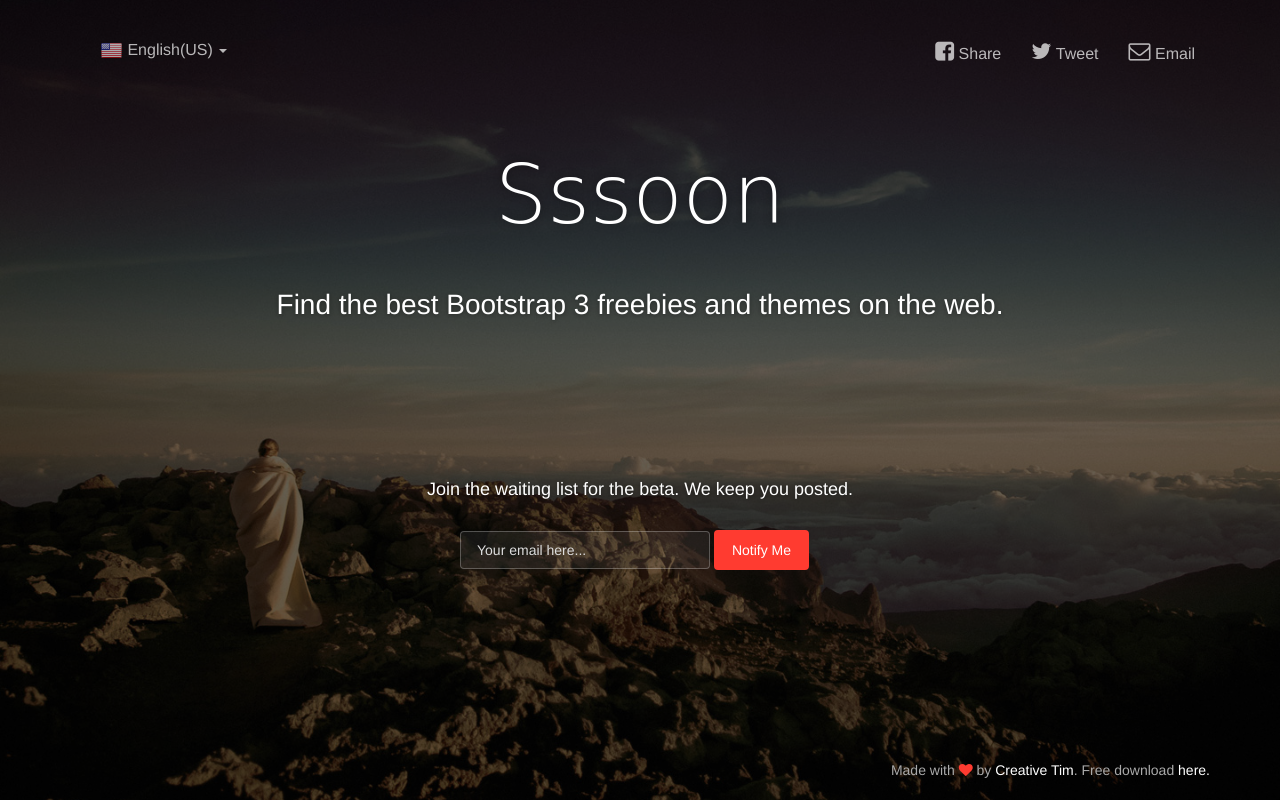
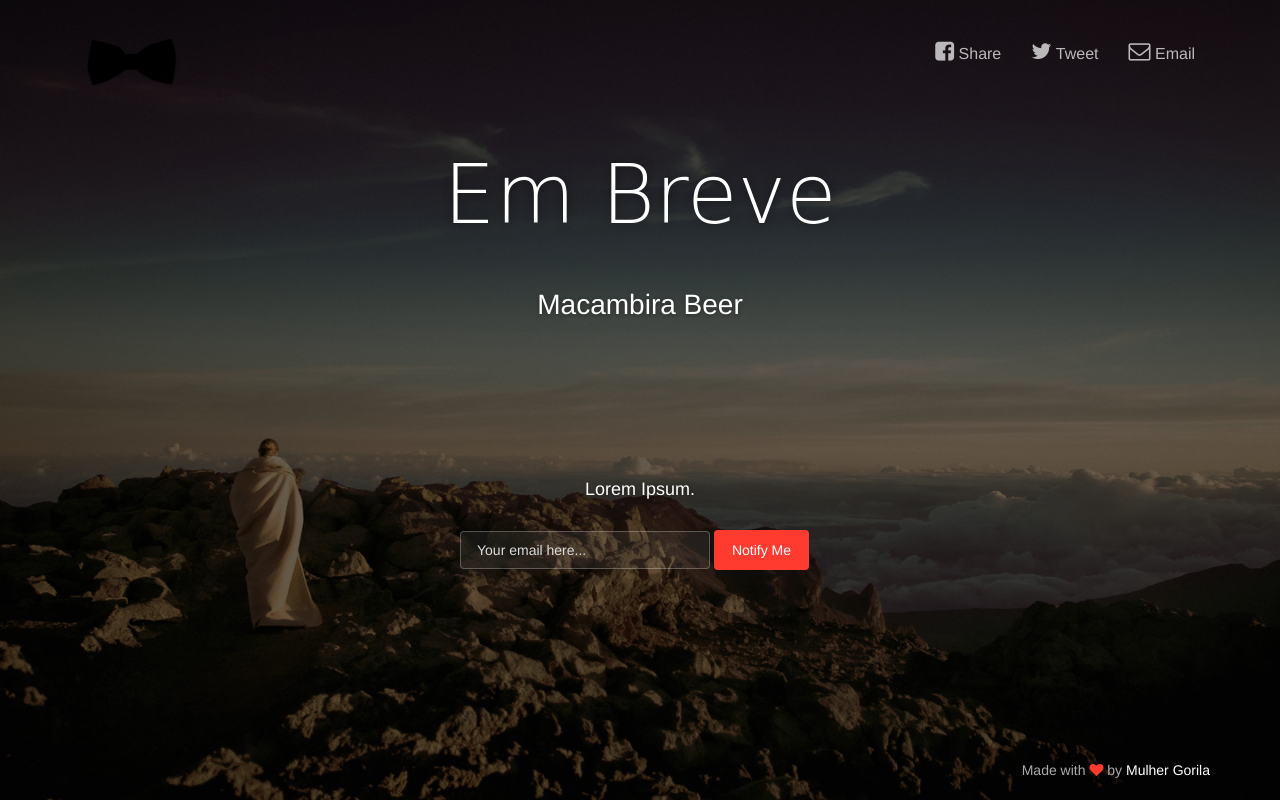
Before and after one commit to tiagocordeiro/macambira, a Django app: page / in a window 1280 px wide. Run offline with Django 3.2, Linux system fonts and the light colour scheme; some libraries are stand-ins or nearby versions; some web fonts are replaced.

Commit message:
Ajusta landing page

```diff
--- a/templates/index.html
+++ b/templates/index.html
@@ -8,7 +8,10 @@
     <meta content='width=device-width, initial-scale=1.0, maximum-scale=1.0, user-scalable=0' name='viewport' />
     <meta name="viewport" content="width=device-width" />
 
-    <title>Sssoon Page </title>
+    <title>Macambira Beer</title>
+
+    <!-- ==== Favicon ==== -->
+    <link rel="icon" href="{% static "images/favicon.png" %}" type="image/png">
 
     <link href="{% static "css/bootstrap.css" %}" rel="stylesheet" />
 	<link href="{% static "css/coming-sssoon.css" %}" rel="stylesheet" />
@@ -34,30 +37,7 @@
 
     <!-- Collect the nav links, forms, and other content for toggling -->
     <div class="collapse navbar-collapse" id="bs-example-navbar-collapse-1">
-      <ul class="nav navbar-nav">
-         <li class="dropdown">
-              <a href="#" class="dropdown-toggle" data-toggle="dropdown">
-                <img src="{% static "images/flags/US.png" %}"/>
-                English(US)
-                <b class="caret"></b>
-              </a>
-              <ul class="dropdown-menu">
-                <li><a href="#"><img src="{% static "images/flags/DE.png" %}"/> Deutsch</a></li>
-                <li><a href="#"><img src="{% static "images/flags/GB.png" %}"/> English(UK)</a></li>
-                <li><a href="#"><img src="{% static "images/flags/FR.png" %}"/> Français</a></li>
-                <li><a href="#"><img src="{% static "images/flags/RO.png" %}"/> Română</a></li>
-                <li><a href="#"><img src="{% static "images/flags/IT.png" %}"/> Italiano</a></li>
-
-                <li class="divider"></li>
-                <li><a href="#"><img src="{% static "images/flags/ES.png" %}"/> Español <span class="label label-default">soon</span></a></li>
-                <li><a href="#"><img src="{% static "images/flags/BR.png" %}"/> Português <span class="label label-default">soon</span></a></li>
-                <li><a href="#"><img src="{% static "images/flags/JP.png" %}"/> 日本語 <span class="label label-default">soon</span></a></li>
-                <li><a href="#"><img src="{% static "images/flags/TR.png" %}"/> Türkçe <span class="label label-default">soon</span></a></li>
-
-              </ul>
-        </li>
-
-      </ul>
+      <img src="{% static "images/favicon.png" %}">
       <ul class="nav navbar-nav navbar-right">
             <li>
                 <a href="#">
@@ -92,15 +72,15 @@
 
     <div class="container">
         <h1 class="logo cursive">
-            Sssoon
+            Em Breve
         </h1>
 <!--  H1 can have 2 designs: "logo" and "logo cursive"           -->
 
         <div class="content">
-            <h4 class="motto">Find the best Bootstrap 3 freebies and themes on the web.</h4>
+            <h4 class="motto">Macambira Beer</h4>
             <div class="subscribe">
                 <h5 class="info-text">
-                    Join the waiting list for the beta. We keep you posted.
+                    Lorem Ipsum.
                 </h5>
                 <div class="row">
                     <div class="col-md-4 col-md-offset-4 col-sm6-6 col-sm-offset-3 ">
@@ -119,7 +99,7 @@
     </div>
     <div class="footer">
       <div class="container">
-             Made with <i class="fa fa-heart heart"></i> by <a href="http://www.creative-tim.com">Creative Tim</a>. Free download <a href="http://www.creative-tim.com/product/coming-sssoon-page">here.</a>
+             Made with <i class="fa fa-heart heart"></i> by <a href="https://www.mulhergorila.com">Mulher Gorila</a>
       </div>
     </div>
  </div>
```
